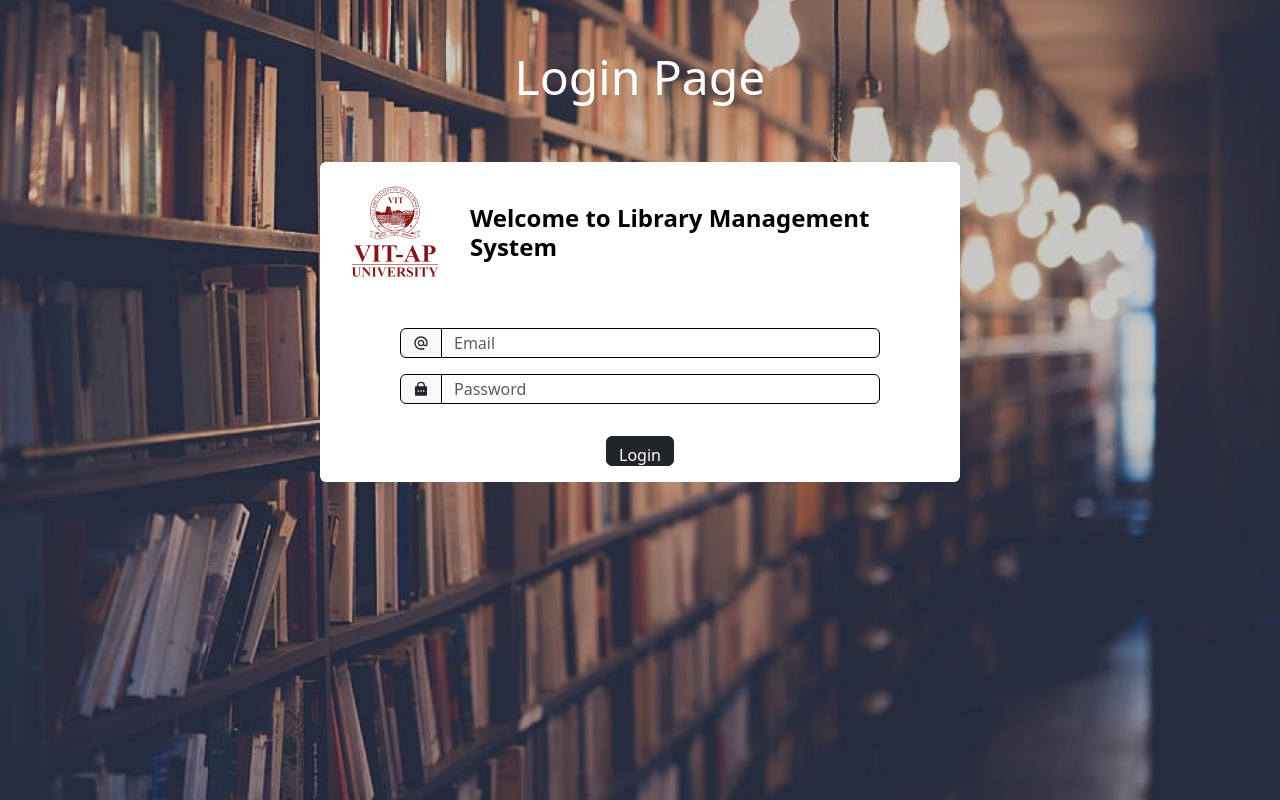
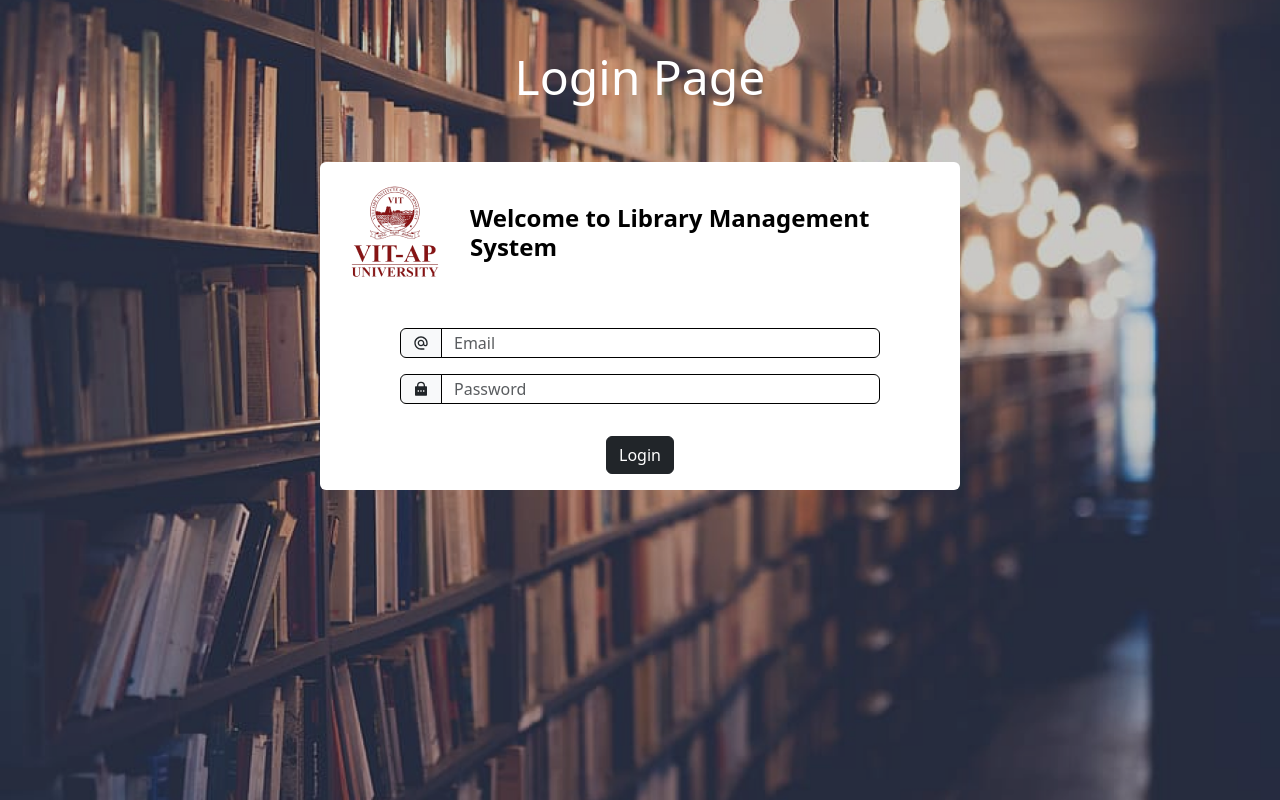
Before and after one commit to VitMernProject/library-management-system, a React (Create React App) app in the folder client/: page /#/login in a window 1280 px wide. Built offline with nearby package versions, Linux system fonts and the light colour scheme; sample sign-in values are in the browser's storage.

Commit message:
cursor pointers

```diff
--- a/client/src/screens/AddBook/AddBook.js
+++ b/client/src/screens/AddBook/AddBook.js
@@ -8,6 +8,7 @@ const Addbook = () => {
   const [book,setBook] = useState({bookid:"",title:"",author:"",copies:"",location:"",branch:"",status:""});
   const postdata = async(e) => {
     e.preventDefault();
+    document.getElementById('regsubmit').setAttribute("disabled", "true");
     const {bookid,title,author,copies,status,branch,location} = book;
     const res = await fetch("/addbook",{
       method:"POST",
@@ -21,10 +22,12 @@ const Addbook = () => {
     const data = await res.json();
     if (data.status===200){
       setBook({bookid:"",title:"",author:"",copies:"",location:"",branch:"",status:""});
+      document.getElementById("regsubmit").removeAttribute("disabled");
       window.alert("Book added successfully!!");
     }
     else{
       setBook({bookid:"",title:"",author:"",copies:"",location:"",branch:"",status:""});
+      document.getElementById("regsubmit").removeAttribute("disabled");
       window.alert(data.message);
     }
   }
@@ -71,7 +74,7 @@ const Addbook = () => {
                 <input placeholder="Branch" required value={book.branch} onChange={(e) => setBook({...book,branch:e.target.value})} type="text" className="form-control"/>
               </div>
               <div className="d-flex justify-content-end">
-              <button type="submit" className="btn btn-success">Add Book</button>
+              <button id='regsubmit' type="submit" className="btn btn-success">Add Book</button>
               </div>
             </form>
           </div>
--- a/client/src/screens/login/loginpage.js
+++ b/client/src/screens/login/loginpage.js
@@ -11,6 +11,7 @@ const LoginPage = () => {
 
   const loginUser = async (e) =>{
     e.preventDefault();
+    document.getElementById('regsubmit').setAttribute("disabled", "true");
 
     const res = await fetch('/signin', {
       method: 'POST',
@@ -27,8 +28,10 @@ const LoginPage = () => {
       localStorage.setItem('uid', data.uid);
       localStorage.setItem('role', data.role);
       // window.alert("Login Successful!");
+      document.getElementById("regsubmit").removeAttribute("disabled");
       navigate("/home");
     }else{
+      document.getElementById("regsubmit").removeAttribute("disabled");
       window.alert(data.error);
     }
   }
@@ -45,7 +48,7 @@ const LoginPage = () => {
             <h4 className="wtext text-black justify-content-around py-3 fw-semibold">Welcome to Library Management System</h4>
         </div>
         <div className="w-75 mt-3">
-          <form method="POST">
+          <form method="POST" onSubmit={loginUser}>
             <div className="input-group mb-3">
               <span className="input-group-text border border-black" id="basic-addon1"><MdAlternateEmail/></span>
               <input type="email" className="form-control border border-black" placeholder="Email" value={email} onChange={(e) => setEmail(e.target.value)} aria-label="Email" aria-describedby="basic-addon1"/>
@@ -54,10 +57,10 @@ const LoginPage = () => {
               <span className="input-group-text border border-black" id="basic-addon1"><RiLockPasswordFill/></span>
               <input type="password" className="form-control border border-black" placeholder="Password" value={password} onChange={(e) => setPassword(e.target.value)} aria-label="Password" aria-describedby="basic-addon1"/>
             </div>
+            <div className="text-center p-3">
+              <button id='regsubmit' type="Submit" className="btn btn-dark">Login</button>
+            </div>
           </form>
-        </div>
-        <div className="text-center p-3">
-          <input type="Submit" className="btn btn-dark" value="Login" onClick={loginUser}/>
         </div>
         {/* <div className="text-center p-2">
           <p>Didn't have an account? <NavLink to="/register"> Register Here</NavLink></p>
--- a/client/src/screens/register/registerpage.js
+++ b/client/src/screens/register/registerpage.js
@@ -17,7 +17,7 @@ const RegisterPage = () => {
 
   const PostData = async (e) => {
     e.preventDefault();
-    document.getElementsByClassName("regsubmit").item(0).setAttribute("disabled", "true");
+    document.getElementById('regsubmit').setAttribute("disabled", "true");
     const { name, email, regno, phoneno, password, cpassword } = user;
     const res = await fetch("/register", {
       method: "POST",
@@ -32,11 +32,11 @@ const RegisterPage = () => {
     if (data.status === 200) {
       window.alert("Registration Successful!");
       console.log("Registration Successful!");
-      document.getElementsByClassName("regsubmit").item(0).removeAttribute("disabled");
+      document.getElementById("regsubmit").removeAttribute("disabled");
       navigate("/manageStudents");
     } else {
       window.alert(data.error);
-      document.getElementsByClassName("regsubmit").item(0).removeAttribute("disabled");
+      document.getElementById("regsubmit").removeAttribute("disabled");
     }
   }
 
@@ -92,7 +92,7 @@ const RegisterPage = () => {
                       <input type="password" className="form-control border border-black" value={user.cpassword} onChange={(e) => setUser({ ...user, cpassword: e.target.value })} placeholder="Confirm Password" aria-label="cPassword" aria-describedby="basic-addon1" required />
                     </div>
                     <div className='d-flex justify-content-center'>
-                      <button type="submit" className="btn btn-dark form-submit regsubmit">register</button>
+                      <button type="submit" id='regsubmit' className="btn btn-dark form-submit">register</button>
                     </div>
                 </form>
                 </div>
```
